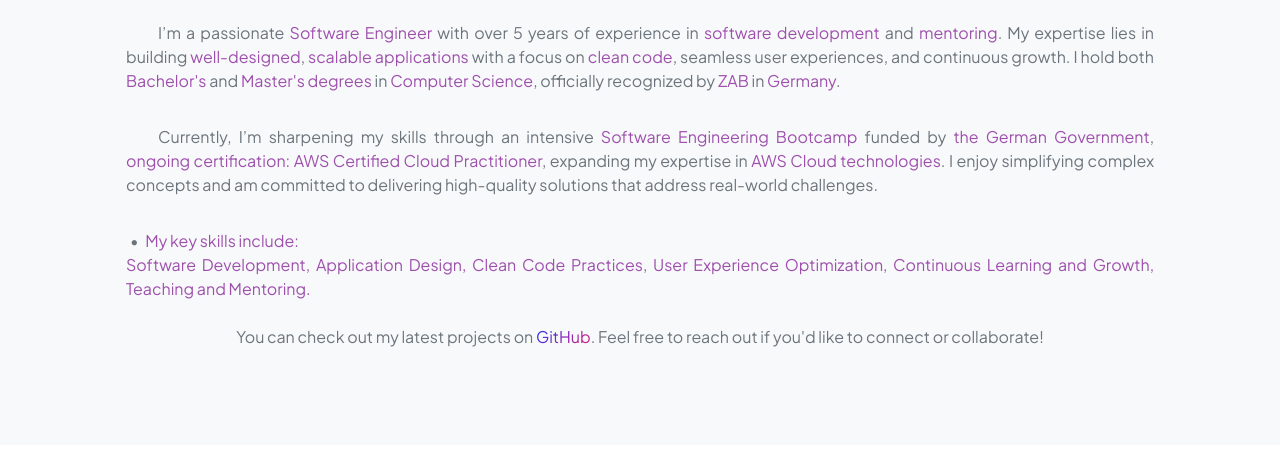
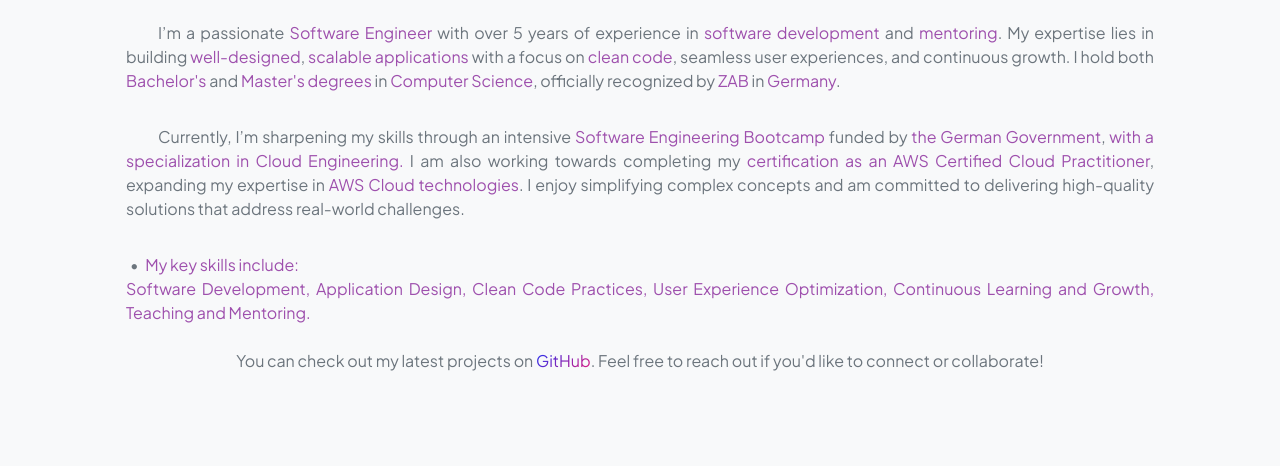
Before and after one commit to Vrana710/Portfolio, a plain HTML site: page index.html in a window 1280 px wide. Shown: the part 1308-1774 px from the top of the page. Drawn offline with nearby package versions, Linux system fonts and the light colour scheme.

Commit message:
added new details

```diff
--- a/index.html
+++ b/index.html
@@ -270,15 +270,15 @@
                             <tr>
                                 <td style="text-align: justify;">
                                     <p style="text-indent: 2em;">Currently, I’m sharpening my skills through an
-                                        intensive <span
-                                                style="color: #9e50ad;">Software Engineering Bootcamp</span>
+                                        intensive <span style="color: #9e50ad;">Software Engineering Bootcamp</span>
                                         funded by <span style="color: #9e50ad;">the German Government</span>,
-                                        <span style="color: #9e50ad;">ongoing certification: AWS Certified Cloud Practitioner</span>,
-                                        expanding my expertise in <span
-                                                style="color: #9e50ad;">AWS Cloud technologies</span>. I enjoy
-                                        simplifying
-                                        complex concepts and am committed to delivering high-quality
-                                        solutions that address real-world challenges.</p>
+                                        <span style="color: #9e50ad;">with a specialization in Cloud Engineering.</span>
+                                            I am also working towards completing my
+                                        <span style="color: #9e50ad;"> certification as an AWS Certified Cloud Practitioner</span>,
+                                            expanding my expertise in
+                                        <span style="color: #9e50ad;">AWS Cloud technologies</span>. I enjoy
+                                        simplifying complex concepts and am committed to delivering high-quality
+                                        solutions that address real-world challenges. </p>
                                 </td>
                             </tr>
                             <tr>
@@ -320,7 +320,7 @@
                 <div class="small m-0"><span id="current-date-time">Loading...</span></div>
                 <div class="small m-0">
                     <img src="https://visitor-badge.laobi.icu/badge?page_id=Vrana710.visitor-badge&format=true"
-                     alt="visitor badge"/>
+                         alt="visitor badge"/>
                 </div>
             </div>
             <div class="col-auto">
```
